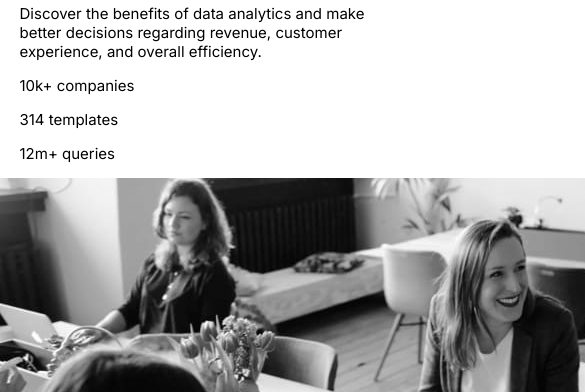
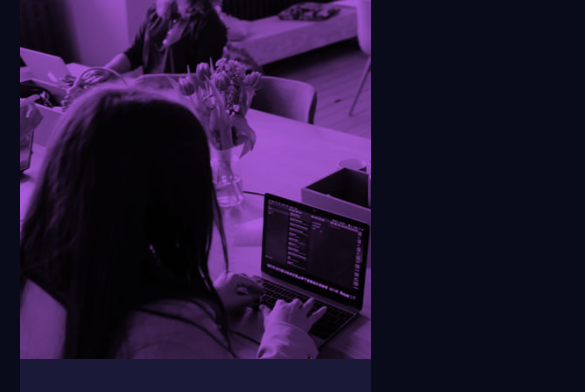
Before and after one commit to hariscs/stats-card, a plain HTML site: page index.html in a window 390 px wide. Shown: the part 108-500 px from the top of the page, 585 px wide, since content can reach past the window. Drawn offline with Linux system fonts and the light colour scheme.

Commit message:
mobile version is ready

```diff
--- a/css/style.css
+++ b/css/style.css
@@ -11,12 +11,63 @@
 
 body {
 	font-family: 'Inter', sans-serif;
-	/* font-family: 'Lexend Deca', sans-serif; */
 	font-size: 15px;
 	margin: 0;
+	background: hsl(233, 47%, 7%);
+}
+img {
+	max-width: 100%;
+	display: block;
 }
 
 .container {
 	max-width: 90%;
+	margin: 3em auto;
+	background: hsl(244, 38%, 16%);
+	border-radius: 10px;
+	display: flex;
+	flex-direction: column;
+	text-align: center;
+}
+
+.flex-img {
+	order: -1;
+	background-color: hsl(277, 64%, 61%);
+	background-image: url(../images/image-header-mobile.jpg);
+	background-blend-mode: multiply;
+	background-size: cover;
+	height: 50vh;
+	overflow: hidden;
+	border-radius: 10px 10px 0 0;
+}
+
+.flex-content {
+	max-width: 300px;
 	margin: 0 auto;
+	padding: 1.5em 0;
 }
+.main-title {
+	line-height: 1;
+}
+.subtitle {
+	line-height: 1.6;
+	color: hsla(0, 0%, 100%, 0.75);
+}
+.main-title,
+.stats-title {
+	color: hsl(0, 0%, 100%);
+	font-family: 'Lexend Deca', sans-serif;
+}
+.main-title span {
+	color: hsl(277, 64%, 61%);
+}
+.stats-title {
+	margin-bottom: 0.2em;
+}
+.stats-sub {
+	color: hsla(0, 0%, 100%, 0.6);
+	text-transform: uppercase;
+	font-size: 0.6rem;
+	margin-top: 0;
+	letter-spacing: 1px;
+}
--- a/index.html
+++ b/index.html
@@ -21,21 +21,23 @@
 	</head>
 	<body>
 		<div class="container">
-			<div class="flex">
-				<h1 class="main-title">Get insights that help your business grow.</h1>
+			<div class="flex-content">
+				<h1 class="main-title">
+					Get <span>insights</span> that help your business grow.
+				</h1>
 				<p class="subtitle">
 					Discover the benefits of data analytics and make better decisions
 					regarding revenue, customer experience, and overall efficiency.
 				</p>
 
-				<p class="stats"><span>10k+</span> companies</p>
-				<p class="stats"><span>314</span> templates</p>
-				<p class="stats"><span>12m+</span> queries</p>
+				<h2 class="stats-title">10k+</h2>
+				<p class="stats-sub">companies</p>
+				<h2 class="stats-title">314</h2>
+				<p class="stats-sub">templates</p>
+				<h2 class="stats-title">12m+</h2>
+				<p class="stats-sub">queries</p>
 			</div>
-		</div>
-
-		<div class="flex">
-			<img src="./images/image-header-mobile.jpg" alt="people" />
+			<div class="flex-img"></div>
 		</div>
 
 		<!-- <div class="attribution">
```
